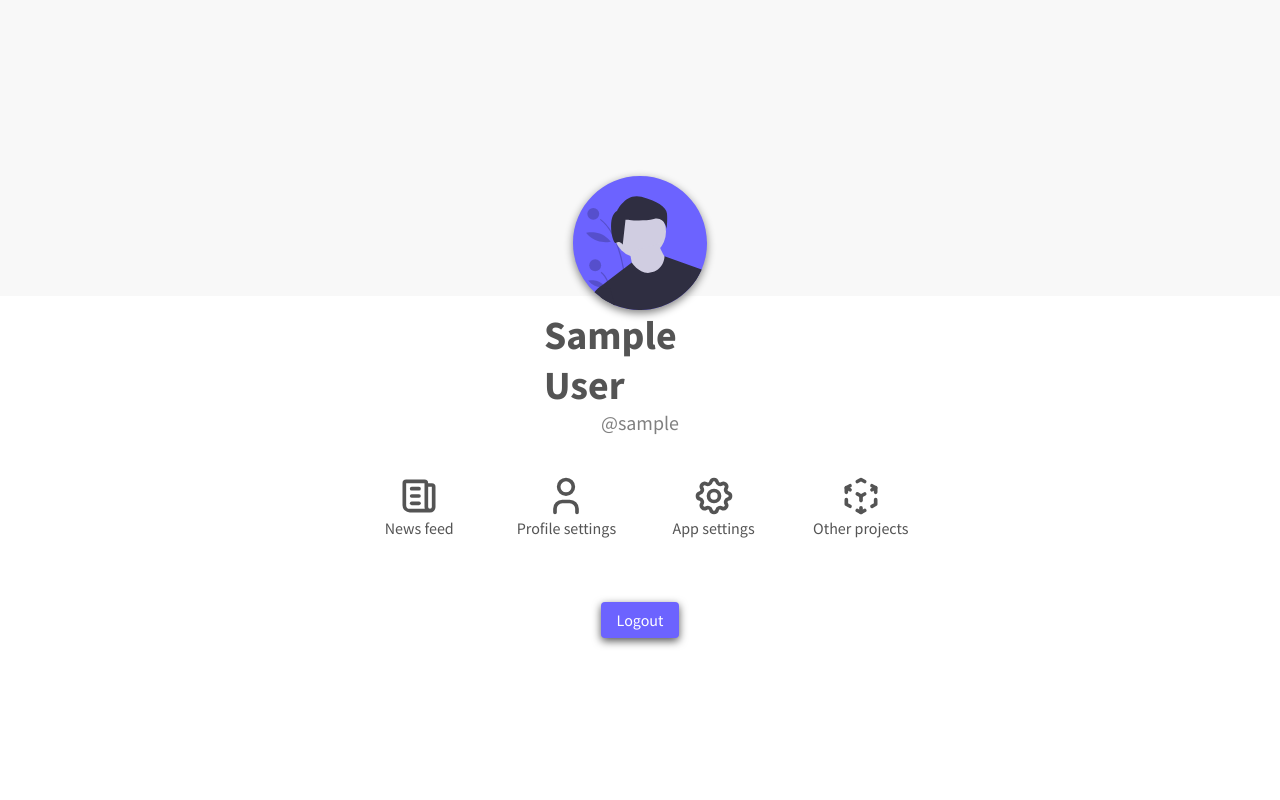
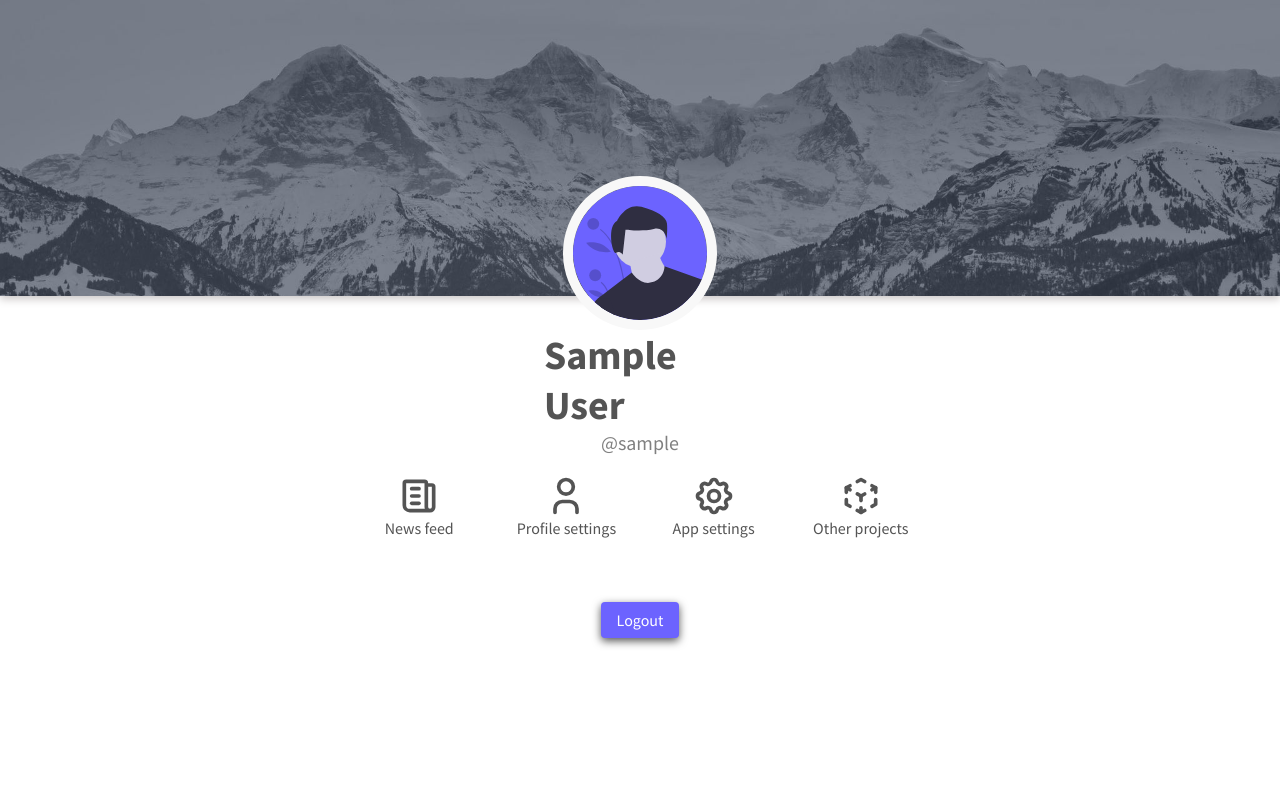
Before and after one commit to mpn01/project-twstr, a PHP site: page /profile.php in a window 1280 px wide. Run offline with PHP 8.4, Linux system fonts and the light colour scheme; the visitor is signed in with stand-in values (Sample User, id 1).

Commit message:
adding background to profile, small changes to code

```diff
--- a/main.css
+++ b/main.css
@@ -8,6 +8,7 @@
     --lightgray: #cac6c6;
     --darkgray: #545454;
     --cloud: #F8F8F8;
+    --yellow: #EAC435;
 }
 
 ::selection {
@@ -16,7 +17,7 @@
 }
 
 @keyframes fadeIn {
-    from{
+    from {
         opacity: 0.2;
     }
     to {
@@ -32,7 +33,6 @@
         top: 1%;
     }
 }
-
 
 body {
     width: 100vw;
@@ -80,7 +80,6 @@ main {
 .index_register_link a {
     color: var(--gray);
 }
-
 
 .index_register_link a:visited {
     color: gray;
@@ -176,6 +175,8 @@ a {
     cursor: pointer;
     transition: background 0.5s;
     text-decoration: none;
+    font-size: 16px;
+    font-family: 'Source Sans Pro';
 }
 
 .button:visited {
@@ -189,7 +190,12 @@ a {
 #profile_background {
     width: 100%;
     height: 37%;
-    background: var(--cloud);
+    background-image: url(img/mountains.png);
+    background-size: cover;
+    background-repeat: no-repeat;
+    background-position: center;
+    background-color: var(--cloud);
+    filter: drop-shadow(0 0.2rem 0.25rem var(--lightgray));
 }
 
 #profile_person {
@@ -208,7 +214,7 @@ a {
 }
 
 #profile_person img {
-    filter: drop-shadow(0 0.2rem 0.25rem var(--gray));
+    /* filter: drop-shadow(0 0.2rem 0.25rem var(--gray)); */
     width: 70%;
 }
 
--- a/profile.php
+++ b/profile.php
@@ -23,7 +23,7 @@
                     <div id="profile_background">
                     </div>
                         <div id="profile_person">
-                            <img src="img/illustrations/male_avatar.svg"/>
+                            <img style="border: 10px solid #F8F8F8; border-radius: 50%;" src="img/illustrations/male_avatar.svg"/>
                             <h1>$_SESSION[name]</h1>
                             <span class="profile_person_username">@$_SESSION[login]</span>
                             </div>
@@ -61,7 +61,7 @@
                                 <line x1="6" y1="8.6" x2="4" y2="7.5" />
                               </svg>Other projects</a>
                                 </div>
-                            <a class='button' href='logout.php'>Logout</a>
+                                <a class='button' href='logout.php'>Logout</a>
                             </div>
 END
                     ?>
```
Also changed, not shown: img/mountains.png (added), img/star.svg (added).
